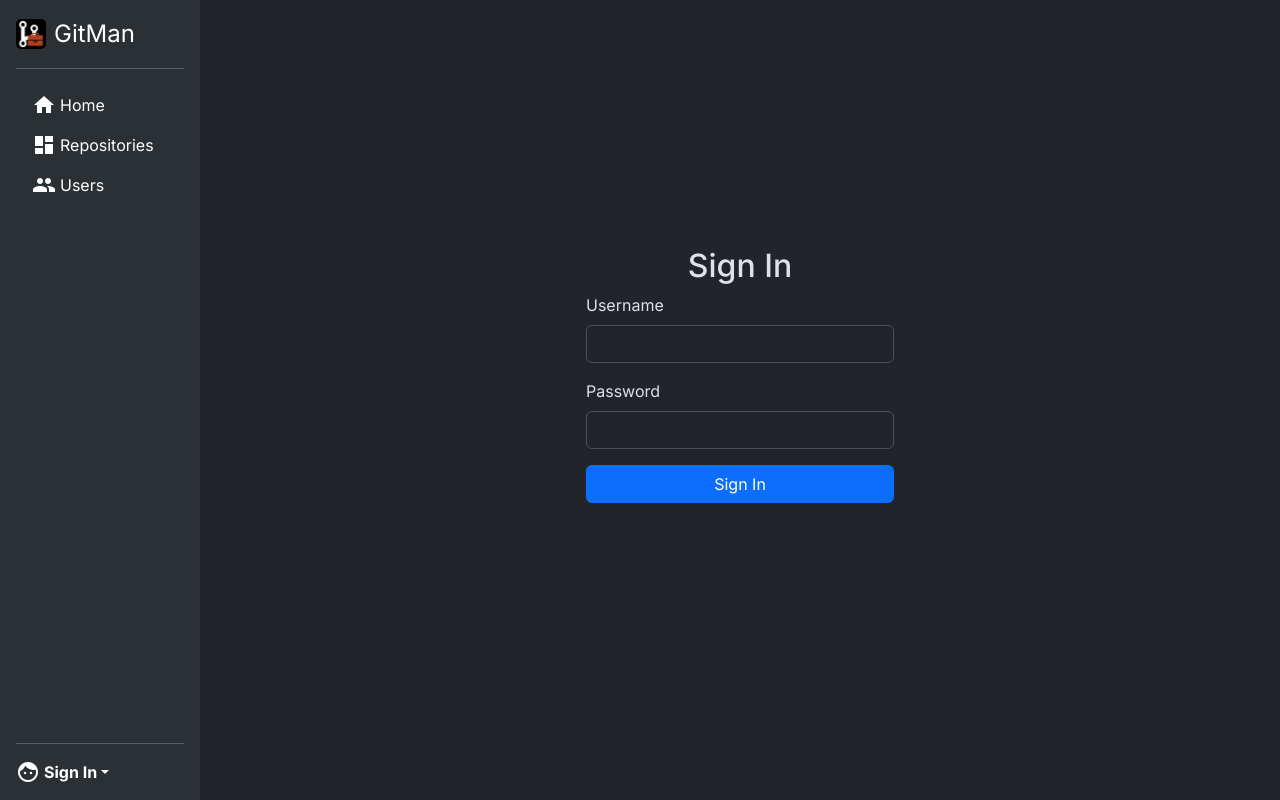
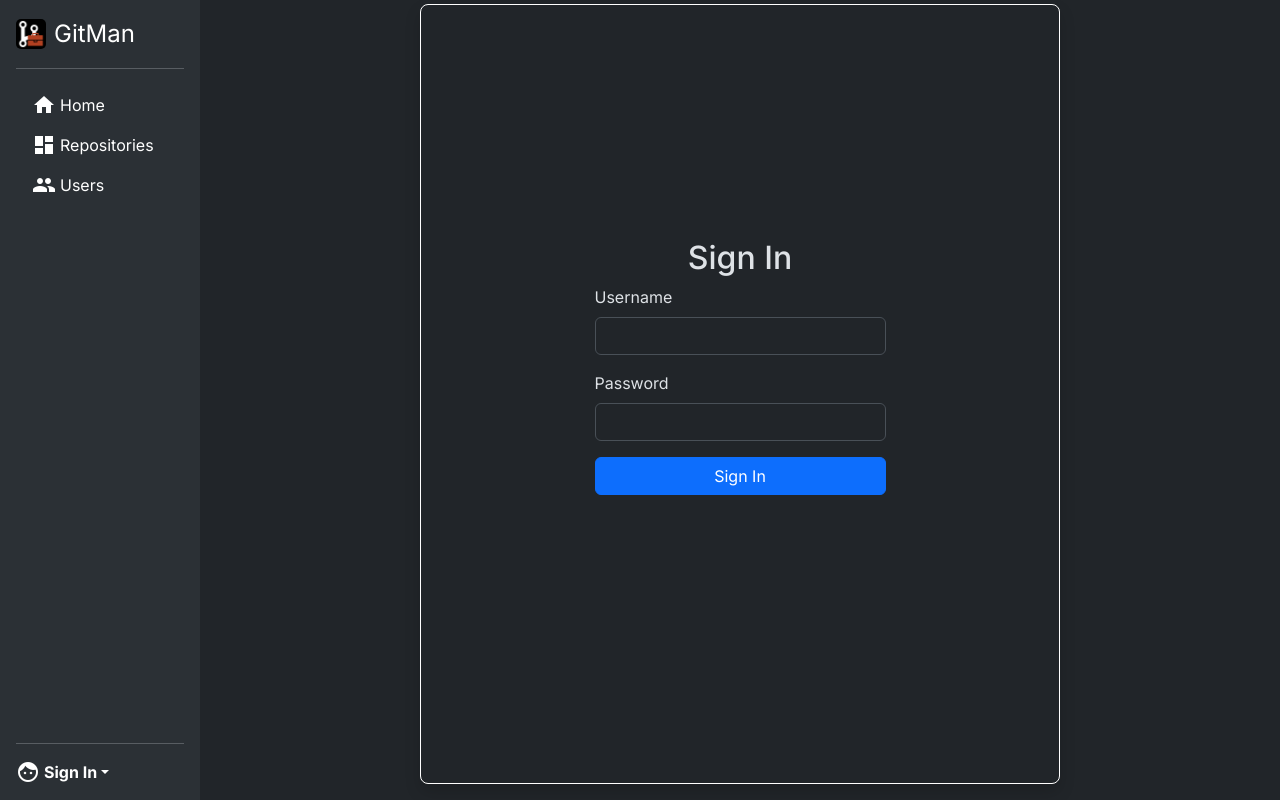
Before and after one commit to atomtables/GitMan, a Flask app: page /signin in a window 1280 px wide. Run offline with Flask 2, Linux system fonts and the light colour scheme.

Commit message:
repocreate

```diff
--- a/templates/base.html
+++ b/templates/base.html
@@ -99,7 +99,7 @@
                 </ul>
             </div>
         </div>
-        <div class="w-50 mx-auto mt-1" id="container">
+        <div class="w-50 mx-auto mt-1 bg-dark p-3 m-3 rounded-3 border border-white shadow" id="container">
             {% block content %}
             {% endblock %}
         </div>
```
